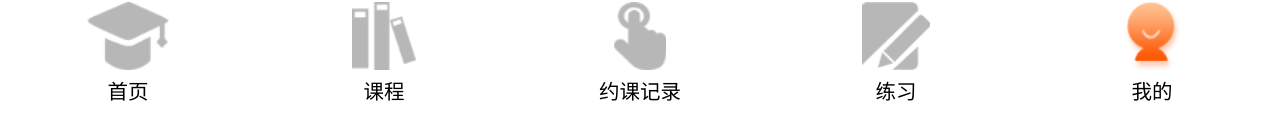
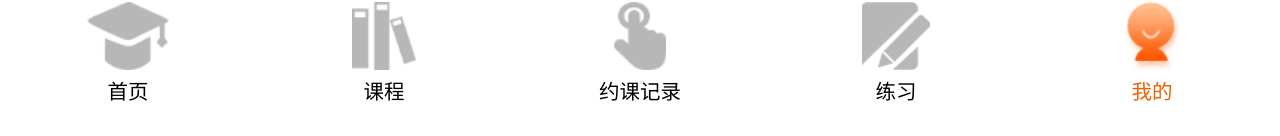
Before and after one commit to fen-wei/no_noe, a Vue app: page /wo in a window 1280 px wide. Shown: the part 661-797 px from the top of the page. Built offline with nearby package versions, Linux system fonts and the light colour scheme.

Commit message:
zyp 二日下午提交

```diff
--- a/src/components/footer.vue
+++ b/src/components/footer.vue
@@ -6,7 +6,7 @@
                 <span>
                     <img :src="v.img">
                 </span>
-                <p>{{v.title}}</p>
+                <p :style="v.zt?'color:black':'color:rgb(235, 97, 0)'">{{v.title}}</p>
             </router-link>
         </ul>
     </footer>
@@ -32,6 +32,7 @@ export default {
            if(this.$route.path==data.src){
                console.log(data.img="/static/img"+data.src+"02.png")
                data.img=data.img2
+               data.zt=false
            }
         })
 
--- a/src/components/ke/ke.vue
+++ b/src/components/ke/ke.vue
@@ -162,6 +162,8 @@ export default {
         }
     },
     mounted() {
+
+
          axios.get('/static/course.json').then(res=>{
                 // state.arr=res.data.data
                 // console.log(state.arr)
--- a/src/components/ke/keDetail.vue
+++ b/src/components/ke/keDetail.vue
@@ -100,7 +100,9 @@ name:"keDetail",
     //   this.coruse()
       this.add()
   },
-  mounted() {}
+  mounted() {
+
+  }
 };
 </script>
 <style lang="scss" scoped>
--- a/src/components/li/zyp-Tj.vue
+++ b/src/components/li/zyp-Tj.vue
@@ -166,7 +166,14 @@ body,
    height: 0.1rem;
 
 }
+.van-tree-select{
+  height: 3.3rem !important;
+}
+.van-tree-select__content{
+  height: 3rem;
+}
 .zyp-ul{
+
     li{
         height: 1rem;
         text-align: center;
```
